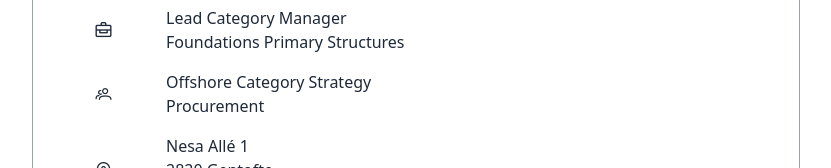
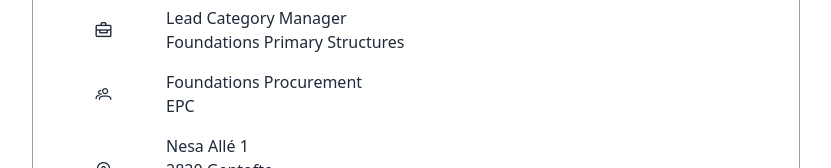
Before and after one commit to tmlmt/homepage, a Nuxt app: page /cards/orsted in a window 1280 px wide. Shown: the part 551-719 px from the top of the page, without its empty margins (224-1055 px from the left). Built offline with nearby package versions, Linux system fonts and the light colour scheme.

Commit message:
feat(orsted): update department name

```diff
--- a/app/pages/cards/orsted.vue
+++ b/app/pages/cards/orsted.vue
@@ -42,19 +42,19 @@ definePageMeta({
         <i class="pi pi-briefcase" />
       </div>
       <div class="col-span-10 my-2">
-        <p>Lead Category Manager<br >Foundations Primary Structures</p>
+        <p>Lead Category Manager<br />Foundations Primary Structures</p>
       </div>
       <div class="col-span-2 flex items-center justify-center">
         <i class="pi pi-users" />
       </div>
       <div class="col-span-10 my-2">
-        <p>Offshore Category Strategy<br >Procurement</p>
+        <p>Foundations Procurement<br />EPC</p>
       </div>
       <div class="col-span-2 flex items-center justify-center">
         <i class="pi pi-map-marker" />
       </div>
       <div class="col-span-10 my-2">
-        <p>Nesa Allé 1<br >2820 Gentofte<br >Denmark</p>
+        <p>Nesa Allé 1<br />2820 Gentofte<br />Denmark</p>
       </div>
       <div class="col-span-2 flex items-center justify-center">
         <i class="pi pi-envelope" />
```
